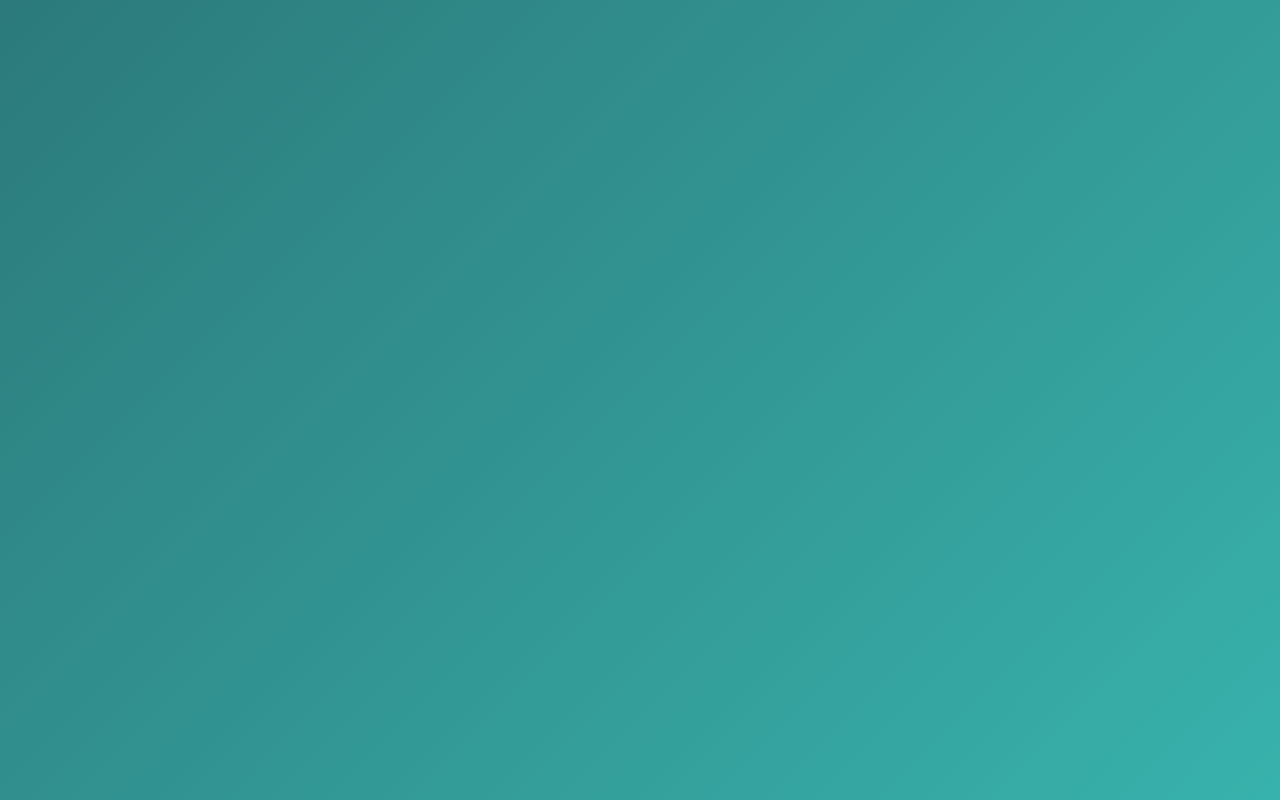
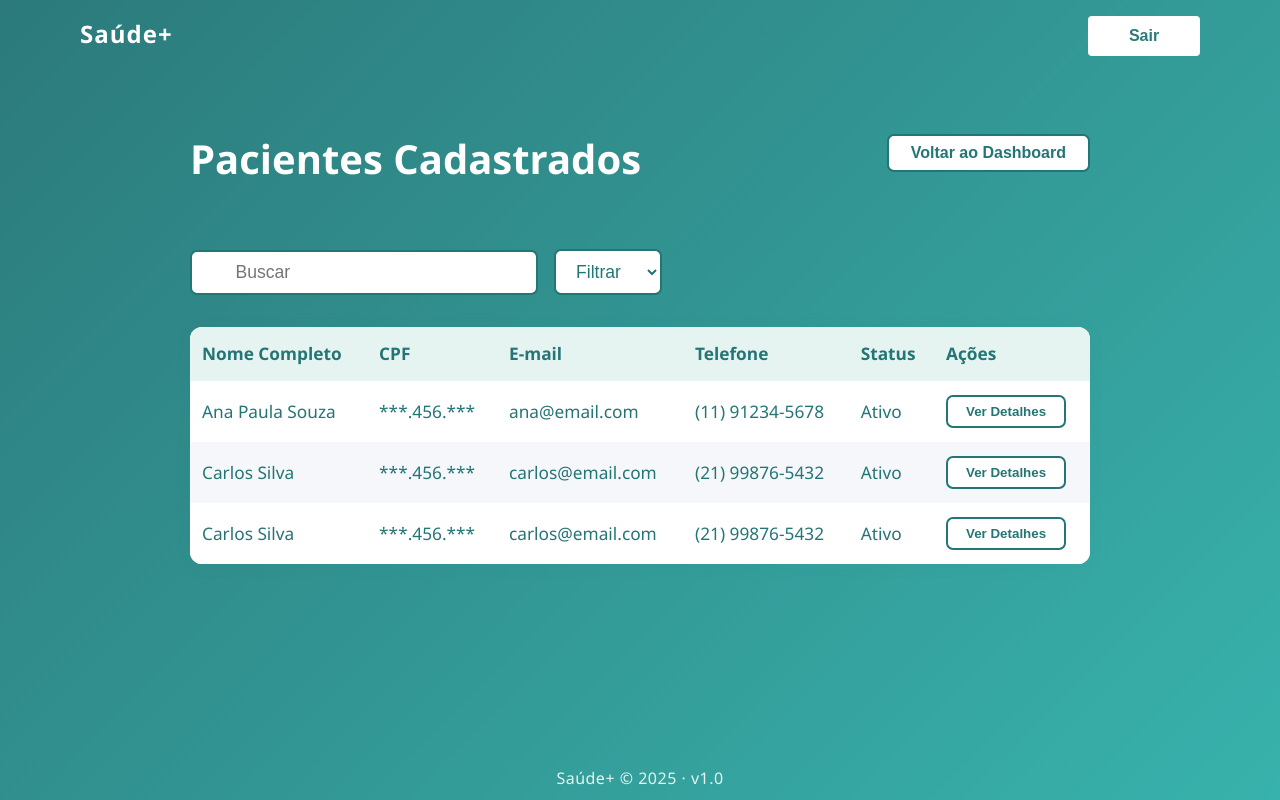
Before and after one commit to JoaoVicttor07/saude-plus-front, a React (Vite) app: page /admin/patients in a window 1280 px wide. Before the commit this address had no page. Built offline with nearby package versions, Linux system fonts and the light colour scheme.

Commit message:
feat: esboço inicial da página de listagem de pacientes (admin)

```diff
--- a/src/App.jsx
+++ b/src/App.jsx
@@ -16,7 +16,7 @@ import DoctorProfile from "./pages/doctor/profile";
 
 // Admin
 import AdminDashboard from './pages/admin/dashboard';
-// import AdminPatients from './pages/admin/patients';
+import AdminPatients from './pages/admin/patients';
 // import AdminPatientDetail from './pages/admin/patients/PatientDetail';
 // import AdminDoctors from './pages/admin/doctors';
 // import AdminDoctorDetail from './pages/admin/doctors/DoctorDetail';
@@ -47,9 +47,9 @@ function App() {
 
         {/* Rotas Admin */}
         <Route path="/admin/dashboard" element={<AdminDashboard />} />
-        {/* <Route path="/admin/patients" element={<AdminPatients />} />
-        <Route path="/admin/patients/:id" element={<AdminPatientDetail />} />
-        <Route path="/admin/doctors" element={<AdminDoctors />} />
+        <Route path="/admin/patients" element={<AdminPatients />} />
+        {/* <Route path="/admin/patients/:id" element={<AdminPatientDetail />} /> */}
+        {/* <Route path="/admin/doctors" element={<AdminDoctors />} />
         <Route path="/admin/doctors/:id" element={<AdminDoctorDetail />} />
         <Route path="/admin/appointments" element={<AdminAppointments />} />
         <Route path="/admin/appointments/:id" element={<AdminAppointmentDetail />} />
--- a/src/pages/admin/patients/index.jsx
+++ b/src/pages/admin/patients/index.jsx
@@ -0,0 +1,140 @@
+import { useState } from "react";
+import { FaSearch } from "react-icons/fa";
+import { useNavigate } from "react-router-dom";
+import Header from "../../../components/header";
+import Footer from "../../../components/footer";
+
+import "./style.css";
+
+// Exemplo de dados mockados
+const pacientesMock = [
+  {
+    id: 1,
+    nome: "Ana Paula Souza",
+    cpf: "123.456.789-00",
+    email: "ana@email.com",
+    telefone: "(11) 91234-5678",
+    status: "Ativo",
+  },
+  {
+    id: 2,
+    nome: "Carlos Silva",
+    cpf: "987.456.321-00",
+    email: "carlos@email.com",
+    telefone: "(21) 99876-5432",
+    status: "Ativo",
+  },
+
+  {
+    id: 3,
+    nome: "Carlos Silva",
+    cpf: "987.456.321-00",
+    email: "carlos@email.com",
+    telefone: "(21) 99876-5432",
+    status: "Ativo",
+  },
+
+  // ...adicione mais pacientes se quiser
+];
+
+function mascararCPF(cpf) {
+  // Exibe apenas os 3 do meio
+  return cpf.replace(/^(\d{3})\.(\d{3})\.(\d{3})-(\d{2})$/, "***.$2.***");
+}
+
+function AdminPatients() {
+  const navigate = useNavigate();
+  const [busca, setBusca] = useState("");
+  const [filtro, setFiltro] = useState("");
+
+  const pacientesFiltrados = pacientesMock.filter((p) => {
+    const termo = busca.toLowerCase();
+    return (
+      p.nome.toLowerCase().includes(termo) ||
+      p.cpf.includes(termo) ||
+      p.email.toLowerCase().includes(termo) ||
+      p.telefone.includes(termo)
+    );
+  });
+
+  return (
+    <div className="admin-patients-bg">
+      <Header />
+      <main className="admin-patients-main">
+        <div className="admin-patients-header">
+          <h2>Pacientes Cadastrados</h2>
+          <button
+            className="admin-patients-back-btn"
+            onClick={() => navigate("/admin/dashboard")}
+          >
+            Voltar ao Dashboard
+          </button>
+        </div>
+        <div className="admin-patients-filters-row">
+          <div className="admin-patients-search">
+            <FaSearch />
+            <input
+              type="text"
+              placeholder="Buscar"
+              value={busca}
+              onChange={e => setBusca(e.target.value)}
+            />
+          </div>
+          <select
+            className="admin-patients-filter"
+            value={filtro}
+            onChange={e => setFiltro(e.target.value)}
+          >
+            <option value="">Filtrar</option>
+            <option value="ativo">Ativo</option>
+            <option value="inativo">Inativo</option>
+          </select>
+        </div>
+        <div className="admin-patients-table-container">
+          <table className="admin-patients-table">
+            <thead>
+              <tr>
+                <th>Nome Completo</th>
+                <th>CPF</th>
+                <th>E-mail</th>
+                <th>Telefone</th>
+                <th>Status</th>
+                <th>Ações</th>
+              </tr>
+            </thead>
+            <tbody>
+              {pacientesFiltrados.length === 0 ? (
+                <tr>
+                  <td colSpan={6} style={{ textAlign: "center", color: "#888" }}>
+                    Nenhum paciente encontrado.
+                  </td>
+                </tr>
+              ) : (
+                pacientesFiltrados.map((p, idx) => (
+                  <tr key={p.id} className={idx % 2 === 0 ? "linha-par" : "linha-impar"}>
+                    <td>{p.nome}</td>
+                    <td>{mascararCPF(p.cpf)}</td>
+                    <td>{p.email}</td>
+                    <td>{p.telefone}</td>
+                    <td>{p.status}</td>
+                    <td>
+                      <button
+                        className="detalhes-btn"
+                        onClick={() => navigate(`/admin/patients/${p.id}`)}
+                      >
+                        Ver Detalhes
+                      </button>
+                    </td>
+                  </tr>
+                ))
+              )}
+            </tbody>
+          </table>
+        </div>
+      </main>
+      <Footer />
+    </div>
+  );
+}
+
+export default AdminPatients;
--- a/src/pages/admin/patients/style.css
+++ b/src/pages/admin/patients/style.css
@@ -0,0 +1,140 @@
+.admin-patients-bg {
+  min-height: 100vh;
+  display: flex;
+  flex-direction: column;
+}
+
+.admin-patients-main {
+  max-width: 1100px;
+  margin: 0 auto;
+  padding: 40px 24px 0 24px;
+  flex: 1;
+  display: flex;
+  flex-direction: column;
+}
+
+.admin-patients-header {
+  display: flex;
+  justify-content: space-between;
+  align-items: center;
+  margin-bottom: 2.5rem;
+}
+
+.admin-patients-header h2 {
+  font-size: 2.5rem;
+  font-weight: 700;
+  color: #fff;
+}
+
+.admin-patients-back-btn {
+  background: #fff;
+  border: 2px solid #247575;
+  color: #247575;
+  font-weight: 600;
+  font-size: 1rem;
+  padding: 8px 22px;
+  border-radius: 7px;
+  cursor: pointer;
+  transition: background 0.2s, color 0.2s;
+}
+.admin-patients-back-btn:hover {
+  background: #247575;
+  color: #fff;
+}
+
+.admin-patients-filters-row {
+  display: flex;
+  gap: 1rem;
+  align-items: center;
+  margin-bottom: 2rem;
+}
+
+.admin-patients-search {
+  display: flex;
+  align-items: center;
+  background: #fff;
+  border: 2px solid #247575;
+  border-radius: 7px;
+  padding: 0 12px;
+  font-size: 1.1rem;
+  width: 320px;
+}
+.admin-patients-search input {
+  border: none;
+  outline: none;
+  font-size: 1.1rem;
+  padding: 10px 8px;
+  background: transparent;
+  width: 100%;
+  margin-left: 8px;
+}
+
+.admin-patients-filter {
+  border: 2px solid #247575;
+  border-radius: 7px;
+  padding: 10px 16px;
+  font-size: 1.1rem;
+  background: #fff;
+  color: #247575;
+}
+
+.admin-patients-table-container {
+  background: #fff;
+  border-radius: 12px;
+  box-shadow: 0 2px 16px rgba(44, 122, 123, 0.07);
+  padding: 0;
+  overflow-x: auto;
+}
+
+.admin-patients-table {
+  width: 100%;
+  border-collapse: collapse;
+  min-width: 900px;
+}
+
+.admin-patients-table th,
+.admin-patients-table td {
+  padding: 14px 12px;
+  text-align: left;
+  font-size: 1.08rem;
+}
+
+.admin-patients-table th {
+  background: #e6f4f1;
+  color: #247575;
+  font-weight: 700;
+  position: sticky;
+  top: 0;
+  z-index: 1;
+}
+
+.admin-patients-table td {
+    color: #247575;
+}
+
+.linha-par {
+  background: #fff;
+  transition: background 0.2s;
+}
+.linha-impar {
+  background: #f5f7fa;
+  transition: background 0.2s;
+}
+.admin-patients-table tr:hover {
+  background: #e6f4f1;
+}
+
+.detalhes-btn {
+  background: #fff;
+  border: 2px solid #247575;
+  color: #247575;
+  font-weight: 600;
+  border-radius: 7px;
+  padding: 7px 18px;
+  cursor: pointer;
+  transition: background 0.2s, color 0.2s;
+}
+.detalhes-btn:hover {
+  background: #247575;
+  color: #fff;
+}
```
